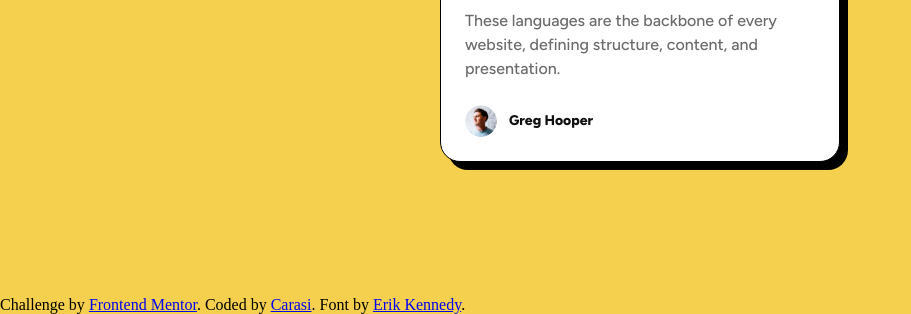
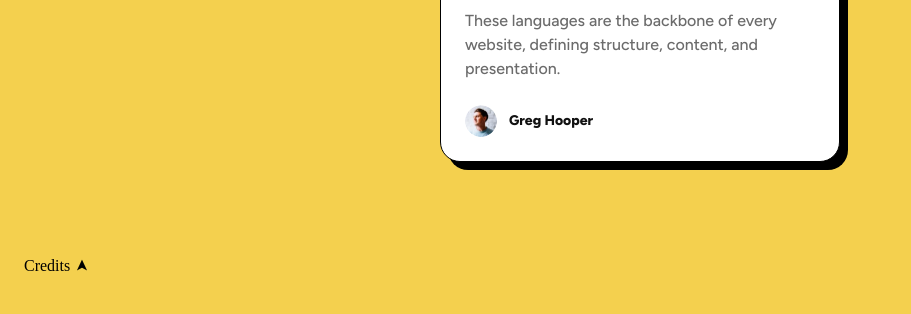
Before and after one commit to carasi-official/FEM-Blog-Preview-Card, a plain HTML site: page index.html in a window 1280 px wide. Shown: the part 504-818 px from the top of the page, without its empty margins (0-911 px from the left). Drawn offline with Linux system fonts and the light colour scheme.

Commit message:
footer credit section completed. project is done!

```diff
--- a/index.html
+++ b/index.html
@@ -31,11 +31,14 @@
   </main>
 
   <footer>
+    <div class="credits">
+      <p>Credits</p><div id="arrow">&#x27A4;</div>
+    </div>
     <div class="attribution">
       Challenge by <a href="https://www.frontendmentor.io?ref=challenge" target="_blank">Frontend Mentor</a>.
       Coded by <a href="https://github.com/carasi-official">Carasi</a>. Font by <a href="https://fonts.google.com/specimen/Figtree">Erik Kennedy</a>.
     </div>
   </footer>
-
+<script src="script.js"></script>
 </body>
 </html>
--- /dev/null
+++ b/script.js
@@ -0,0 +1,13 @@
+let footer = document.querySelector('footer');
+let attribution = document.querySelector('.attribution');
+let arrow = document.querySelector('#arrow');
+
+footer.addEventListener('click', e => {
+    if (attribution.style.display === 'block') {
+        attribution.style.display = 'none';
+        arrow.style.transform = 'rotate(-90deg)';
+    }else{
+        attribution.style.display = 'block';
+        arrow.style.transform = 'rotate(0deg)';
+    }
+})
--- a/style.css
+++ b/style.css
@@ -49,7 +49,6 @@ body{
 }
 
 main{
-    z-index: -1;
     display: flex;
     justify-content: center;
     align-items: center;
@@ -57,6 +56,7 @@ main{
     padding: 0;
     margin: 0;
 }
+
 
 .card{
     background-color: var(--white);
@@ -117,3 +117,36 @@ img{
     width: 32px;
     height: 32px;
 }
+
+
+footer{
+    position: absolute;
+    top: 95%;
+    padding-left: 24px;
+    display: flex;
+    align-items: center;
+    gap: 16px;
+}
+
+footer p{
+    padding: 0;
+    margin: 0;
+}
+
+.credits{
+    display: flex;
+    align-items: center;
+    gap: 5px;
+}
+
+.credits:hover{
+    cursor: pointer;
+}
+
+#arrow{
+    transform: rotate(-90deg);
+}
+
+.attribution{
+    display: none;
+}
```
